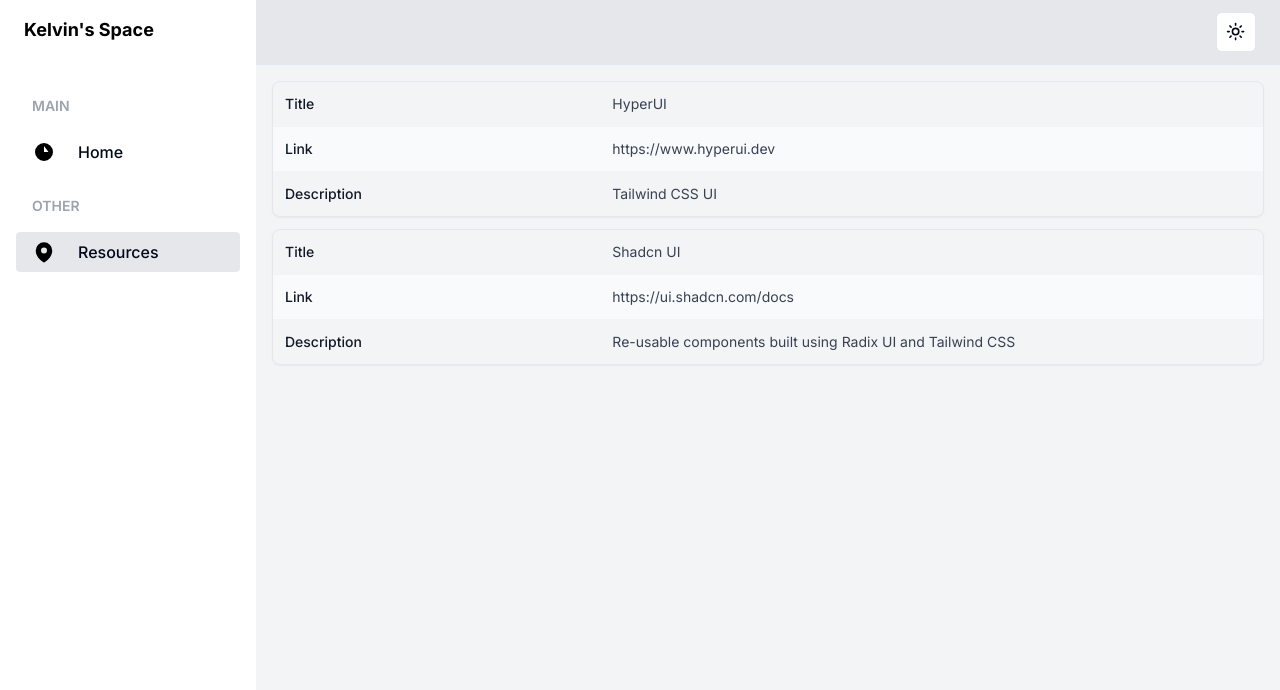
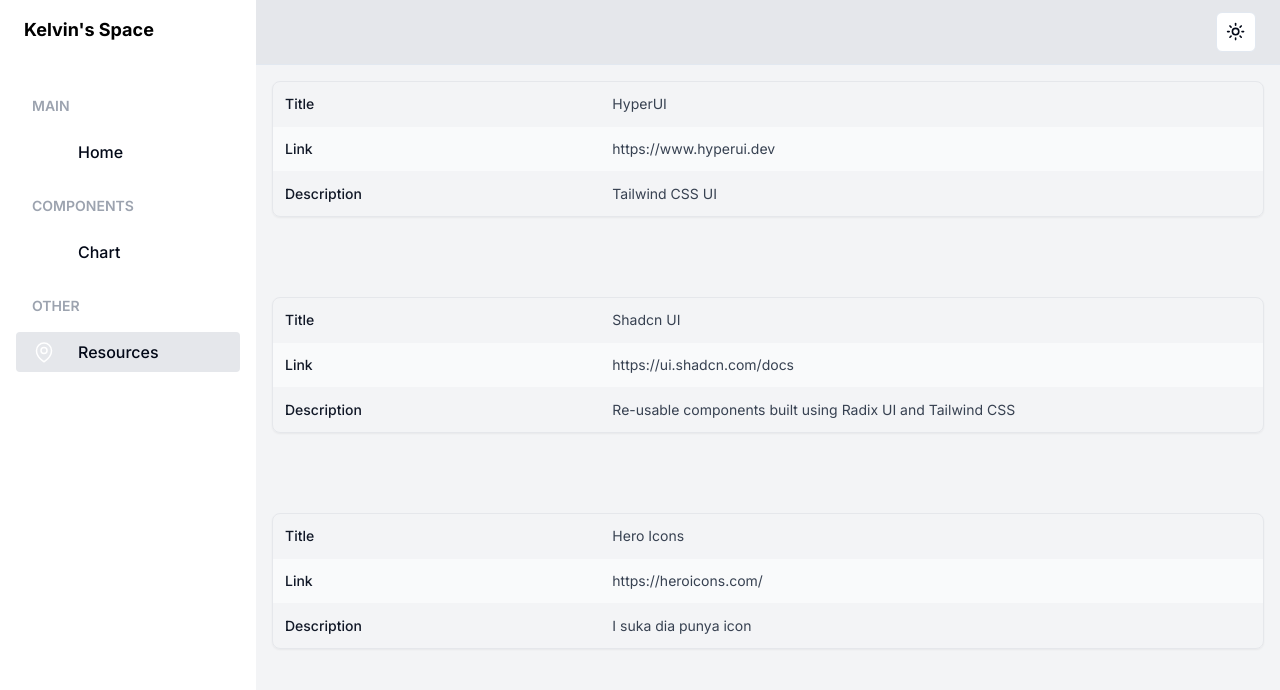
Before and after one commit to KelvinYou/kelvin-space, a Next.js app: page /resources in a window 1280 px wide. Shown: the top 690 px of the page. Built offline with nearby package versions, Linux system fonts and the light colour scheme.

Commit message:
feat: reusable icon

```diff
--- /dev/null
+++ b/src/app/component/chart/page.tsx
@@ -0,0 +1,9 @@
+import React from 'react'
+
+const Page = () => {
+  return (
+    <div>Chart</div>
+  )
+}
+
+export default Page
--- a/src/app/layout.tsx
+++ b/src/app/layout.tsx
@@ -7,8 +7,8 @@
 const inter = Inter({ subsets: ['latin'] })
 
 export const metadata: Metadata = {
-  title: 'Create Next App',
-  description: 'Generated by create next app',
+  title: 'Kelvin You | Space',
+  description: 'A space that to record my love',
 }
 
 export default function RootLayout({
--- a/src/app/resources/Resources.tsx
+++ b/src/app/resources/Resources.tsx
@@ -37,23 +37,41 @@
       content: "Re-usable components built using Radix UI and Tailwind CSS",
     },
   ],
+  [
+    {
+      id: "title",
+      name: "Title",
+      content: "Hero Icons",
+    },
+    {
+      id: "link",
+      name: "Link",
+      content: "https://heroicons.com/",
+      type: "link",
+    },
+    {
+      id: "description",
+      name: "Description",
+      content: "I suka dia punya icon",
+    },
+  ],
 ]
 
 const ResourceCard: FC<any> = (props) => {
   const { resource } = props;
 
   return (
-    <div className="flow-root rounded-lg border border-gray-200 py-3 shadow-sm">
+    <div className="flow-root rounded-lg border border-gray-200 dark:border-gray-600 py-3 shadow-sm">
 
-      <dl className="-my-3 divide-y divide-gray-100 text-sm">
+      <dl className="-my-3 divide-y divide-gray-100 dark:divide-gray-600 text-sm">
         {resource.map((list: any, index: number) => {
           return (
             <div
               key={index}
-              className="grid grid-cols-1 gap-1 p-3 even:bg-gray-50 sm:grid-cols-3 sm:gap-4"
+              className="grid grid-cols-1 gap-1 p-3 even:bg-gray-50 even:dark:bg-gray-700 sm:grid-cols-3 sm:gap-4"
             >
-              <dt className="font-medium text-gray-900">{list.name}</dt>
-              <dd className="text-gray-700 sm:col-span-2">{list.content}</dd>
+              <dt className="font-medium text-gray-900 dark:text-gray-200">{list.name}</dt>
+              <dd className="text-gray-700 dark:text-gray-300 sm:col-span-2">{list.content}</dd>
             </div>
           )
 
@@ -68,7 +86,7 @@
   return (
     <div>
       {resources.map((resource, index) => (
-        <div className="mb-3">
+        <div className="mb-20" key={index}>
           <ResourceCard
             key={index}
             resource={resource}
--- a/src/assets/SvgIcon.tsx
+++ b/src/assets/SvgIcon.tsx
@@ -1,60 +1,92 @@
 import React from 'react'
+import { useTheme } from "next-themes"
+import { ThemeMode } from '@/components/theme-provider';
 
 export const ICON_TYPE = {
   LOCATION_OUTLINE: "location_outline",
   OPEN_LINK_OUTLINE: "open_link_outline",
   CLOCK: "clock",
   CLOCK_OUTLINE: "clock_outline",
+  HOME_OUTLINE: "home_outline",
+  CHART_OUTLINE: "chart_outline",
 }
-
-const svgIcons = [
-  {
-    name: ICON_TYPE.LOCATION_OUTLINE,
-    path: <path
-      fillRule="evenodd"
-      d="M11.54 22.351l.07.04.028.016a.76.76 0 00.723 0l.028-.015.071-.041a16.975 16.975 0 001.144-.742 19.58 19.58 0 002.683-2.282c1.944-1.99 3.963-4.98 3.963-8.827a8.25 8.25 0 00-16.5 0c0 3.846 2.02 6.837 3.963 8.827a19.58 19.58 0 002.682 2.282 16.975 16.975 0 001.145.742zM12 13.5a3 3 0 100-6 3 3 0 000 6z"
-      clipRule="evenodd"
-    />,
-  },
-  {
-    name: ICON_TYPE.OPEN_LINK_OUTLINE,
-    path: <path fillRule="evenodd" d="M15.75 2.25H21a.75.75 0 01.75.75v5.25a.75.75 0 01-1.5 0V4.81L8.03 17.03a.75.75 0 01-1.06-1.06L19.19 3.75h-3.44a.75.75 0 010-1.5zm-10.5 4.5a1.5 1.5 0 00-1.5 1.5v10.5a1.5 1.5 0 001.5 1.5h10.5a1.5 1.5 0 001.5-1.5V10.5a.75.75 0 011.5 0v8.25a3 3 0 01-3 3H5.25a3 3 0 01-3-3V8.25a3 3 0 013-3h8.25a.75.75 0 010 1.5H5.25z" clipRule="evenodd" />,
-  },
-  {
-    name: ICON_TYPE.CLOCK_OUTLINE,
-    path: <path
-      strokeLinecap="round"
-      strokeLinejoin="round"
-      d="M12 6v6h4.5m4.5 0a9 9 0 11-18 0 9 9 0 0118 0z"
-    />,
-  },
-]
-
 type SvgIconType = {
   type?: string;
   size?: number;
   className?: string;
+  color?: string;
+  darkColor?: string;
 }
 
 const SvgIcon = (props: SvgIconType) => {
+  const { theme, setTheme } = useTheme()
+
   const {
     type = ICON_TYPE.LOCATION_OUTLINE,
     size = 24,
-    className = ''
+    className = '',
+    color = "#000",
+    darkColor = "#FFF",
   } = props;
+
+  const svgIcons = [
+    {
+      name: ICON_TYPE.LOCATION_OUTLINE,
+      path: <svg
+        xmlns="http://www.w3.org/2000/svg"
+        fill="none"
+        viewBox="0 0 24 24"
+        strokeWidth={size / 16}
+        width={size}
+        height={size}
+        style={{ stroke: theme === ThemeMode.Light ? color : darkColor }}
+      >
+        <path strokeLinecap="round" strokeLinejoin="round" d="M15 10.5a3 3 0 11-6 0 3 3 0 016 0z" />
+        <path strokeLinecap="round" strokeLinejoin="round" d="M19.5 10.5c0 7.142-7.5 11.25-7.5 11.25S4.5 17.642 4.5 10.5a7.5 7.5 0 1115 0z" />
+      </svg>
+      ,
+    },
+    {
+      name: ICON_TYPE.CLOCK_OUTLINE,
+      path: <path
+        strokeLinecap="round"
+        strokeLinejoin="round"
+        d="M12 6v6h4.5m4.5 0a9 9 0 11-18 0 9 9 0 0118 0z"
+      />,
+    },
+    {
+      name: ICON_TYPE.HOME_OUTLINE,
+      path: <svg xmlns="http://www.w3.org/2000/svg" fill="none" viewBox="0 0 24 24" strokeWidth={size / 16}
+        width={size}
+        height={size}
+        style={{ stroke: theme === ThemeMode.Light ? color : darkColor }}
+      >
+        <path strokeLinecap="round" strokeLinejoin="round" d="M2.25 12l8.954-8.955c.44-.439 1.152-.439 1.591 0L21.75 12M4.5 9.75v10.125c0 .621.504 1.125 1.125 1.125H9.75v-4.875c0-.621.504-1.125 1.125-1.125h2.25c.621 0 1.125.504 1.125 1.125V21h4.125c.621 0 1.125-.504 1.125-1.125V9.75M8.25 21h8.25" />
+      </svg>
+      ,
+    },
+    {
+      name: ICON_TYPE.CHART_OUTLINE,
+        path: <svg
+        xmlns="http://www.w3.org/2000/svg"
+        fill="none"
+        viewBox="0 0 24 24"
+        strokeWidth={size / 16}
+        width={size}
+        height={size}
+        style={{ stroke: theme === ThemeMode.Light ? color : darkColor }}
+      >
+        <path strokeLinecap="round" strokeLinejoin="round" d="M3 13.125C3 12.504 3.504 12 4.125 12h2.25c.621 0 1.125.504 1.125 1.125v6.75C7.5 20.496 6.996 21 6.375 21h-2.25A1.125 1.125 0 013 19.875v-6.75zM9.75 8.625c0-.621.504-1.125 1.125-1.125h2.25c.621 0 1.125.504 1.125 1.125v11.25c0 .621-.504 1.125-1.125 1.125h-2.25a1.125 1.125 0 01-1.125-1.125V8.625zM16.5 4.125c0-.621.504-1.125 1.125-1.125h2.25C20.496 3 21 3.504 21 4.125v15.75c0 .621-.504 1.125-1.125 1.125h-2.25a1.125 1.125 0 01-1.125-1.125V4.125z" />
+      </svg>,
+    },
+  ]
 
   const icon = svgIcons.find((svgIcon) => svgIcon.name === type);
 
   return (
-    <svg
-    xmlns="http://www.w3.org/2000/svg"
-    viewBox={`0 0 24 24`}
-    width={size}
-    height={size}
-    className={className}
-    >
+    <>
       {icon?.path}
-    </svg>
+    </>
   )
 
 }
--- a/src/components/layout/Sidebar.tsx
+++ b/src/components/layout/Sidebar.tsx
@@ -7,7 +7,7 @@
 import { CiViewList } from "react-icons/ci";
 import { MdChairAlt } from "react-icons/md";
 import { AiOutlineFolderAdd, AiOutlineSetting } from "react-icons/ai";
-import { mainMenu, otherMenu } from '@/constants/menu';
+import { componentMenu, mainMenu, otherMenu } from '@/constants/menu';
 import SvgIcon from '@/assets/SvgIcon';
 import { common } from '@/constants';
 
@@ -29,6 +29,11 @@
       id: "main",
       name: "Main",
       menu: mainMenu,
+    },
+    {
+      id: "component",
+      name: "Components",
+      menu: componentMenu,
     },
     {
       id: "other",
--- a/src/components/theme-provider.tsx
+++ b/src/components/theme-provider.tsx
@@ -4,6 +4,11 @@
 import { ThemeProvider as NextThemesProvider } from "next-themes"
 import { type ThemeProviderProps } from "next-themes/dist/types"
 
+export enum ThemeMode {
+  Light = 'light',
+  Dark = 'dark',
+}
+
 export function ThemeProvider({ children, ...props }: ThemeProviderProps) {
   return <NextThemesProvider {...props}>{children}</NextThemesProvider>
 }
--- a/src/constants/menu.ts
+++ b/src/constants/menu.ts
@@ -27,7 +27,16 @@
     id: "home",
     title: "Home",
     link: "/",
-    icon: ICON_TYPE.CLOCK_OUTLINE,
+    icon: ICON_TYPE.HOME_OUTLINE,
+  },
+];
+
+export const componentMenu: MainMenu[] = [
+  {
+    id: "chart",
+    title: "Chart",
+    link: "/component/chart",
+    icon: ICON_TYPE.CHART_OUTLINE,
   },
 ];
 
```
